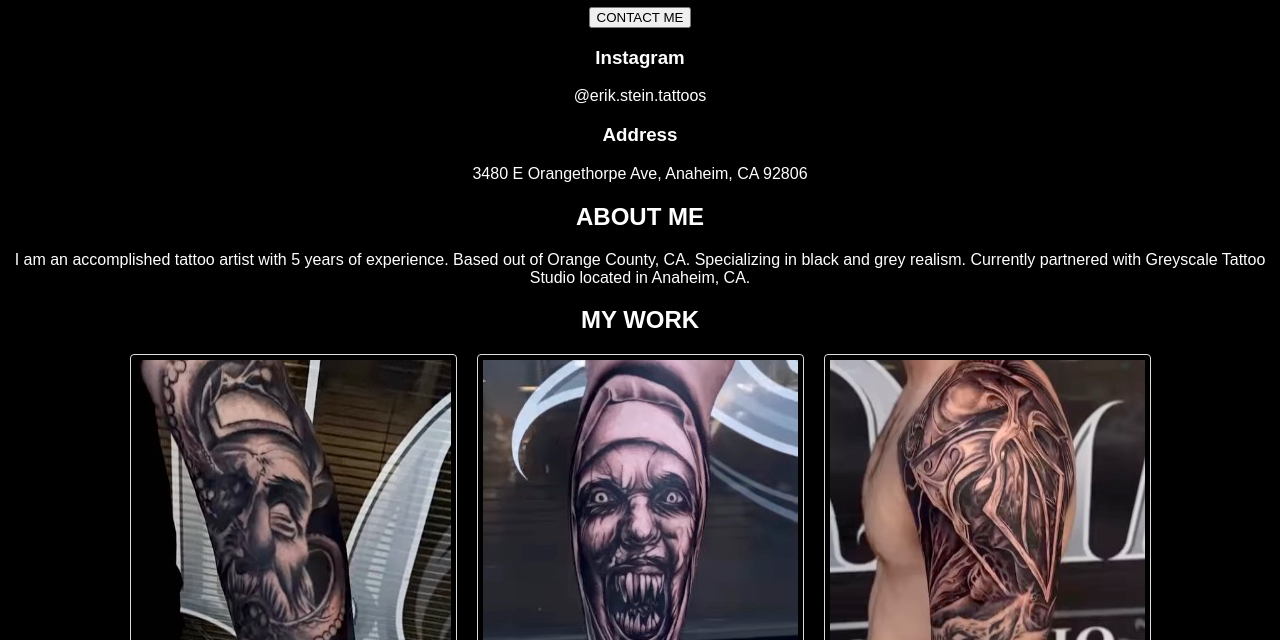
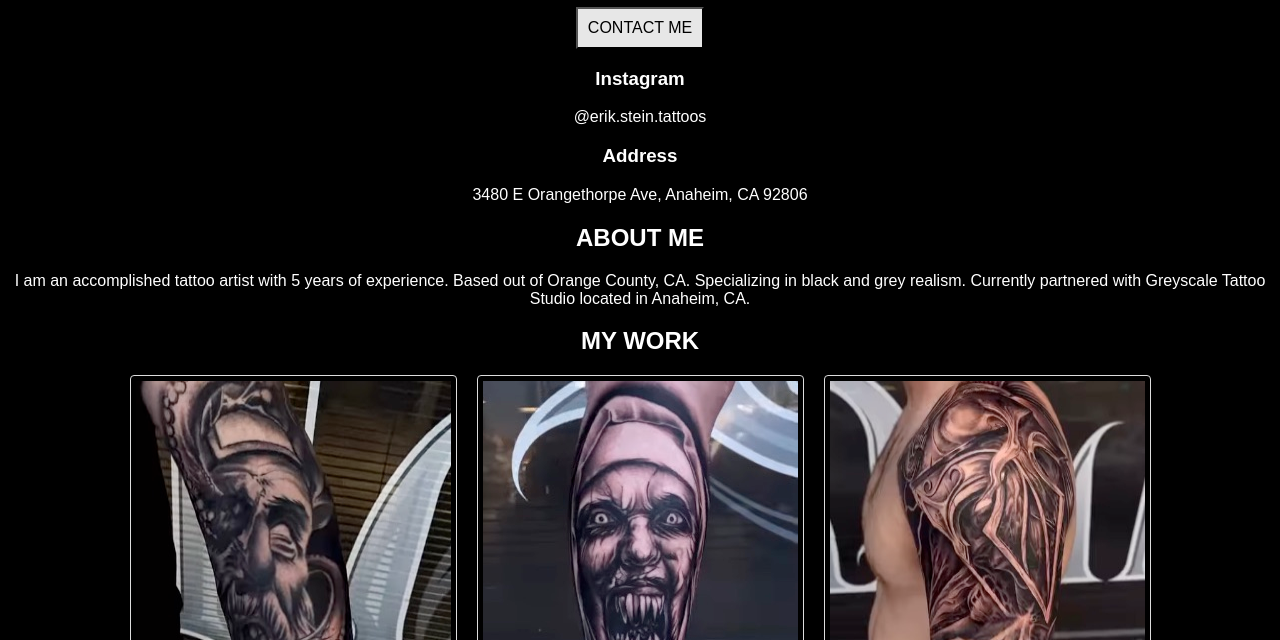
Before and after one commit to chasevriend/Tattoo-Site, a plain HTML site: page index.html in a window 1280 px wide. Shown: the part 460-1100 px from the top of the page. Drawn offline with Linux system fonts and the light colour scheme.

Commit message:
Add files via upload
commit before I revamp the about section

```diff
--- a/styles.css
+++ b/styles.css
@@ -33,3 +33,10 @@ h1, h2, h3, p {
 img:hover {
     box-shadow: 0 0 2px 2px rgba(255, 255, 255, 0.5)
 }
+
+button {
+    background-color: #e7e7e7;
+    color: black;
+    padding: 10px;
+    font-size: 16px;
+}
```
